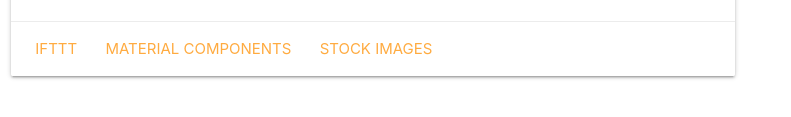
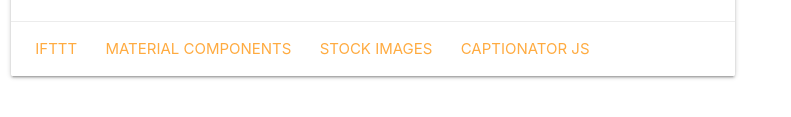
Before and after one commit to glad2beme/glad2beme.github.io, a plain HTML site: page index.html in a window 1280 px wide. Shown: the part 623-740 px from the top of the page, without its empty margins (0-791 px from the left). Drawn offline with nearby package versions, Linux system fonts and the light colour scheme.

Commit message:
Update index.html

```diff
--- a/index.html
+++ b/index.html
@@ -28,6 +28,7 @@
                   <a href="https://ifttt.com/">IFTTT</a>
                <a href="http://materializecss.com/">Material Components</a>
                <a href="http://thestocks.im/">Stock Images</a>
+               <a href=" http://captionatorjs.com/demo.html">Captionator JS</a>
              </div>
            </div>
          </div>
```
